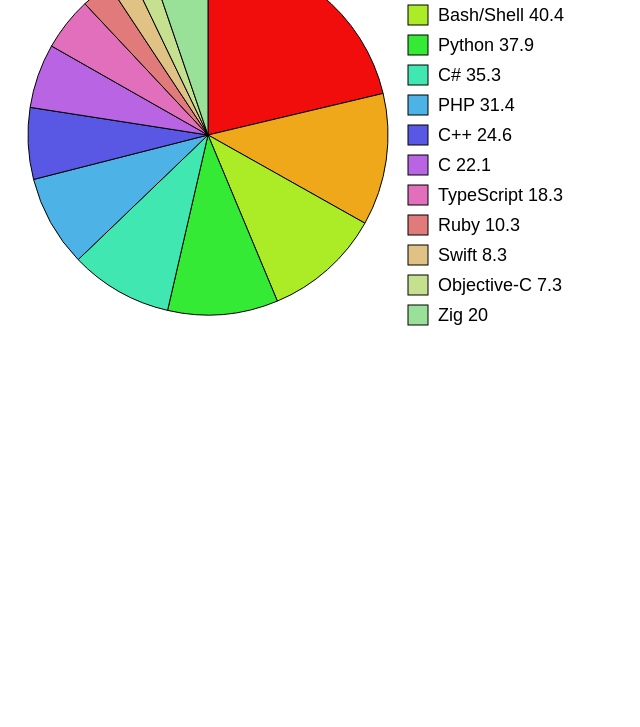
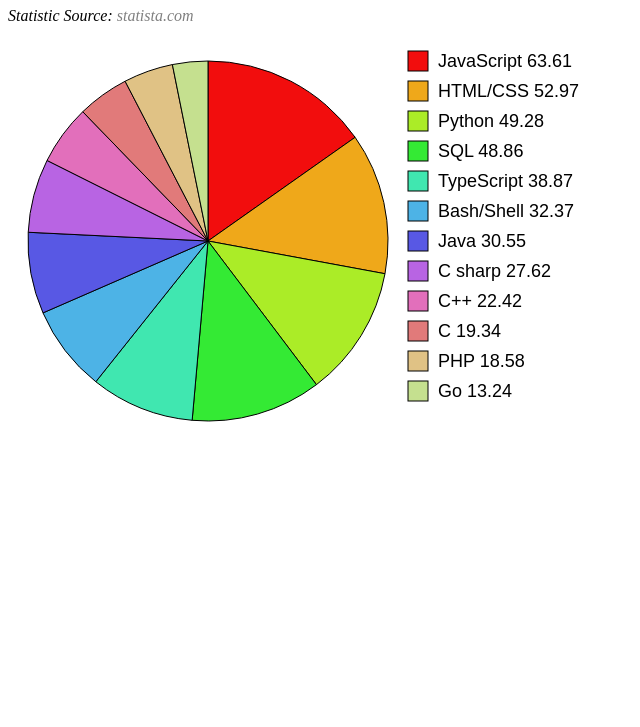
Before and after one commit to RFihobiana/pie-chart, a plain HTML site: page pie.html in a window 1280 px wide. Shown: the part 73-800 px from the top of the page, without its empty margins (0-640 px from the left). Drawn offline with Linux system fonts and the light colour scheme.

Commit message:
Change the view

```diff
--- /dev/null
+++ b/pie.css
@@ -0,0 +1,6 @@
+a {
+    color: gray;
+     text-decoration: none;
+}
+
+.info { font-style: italic}
--- a/pie.html
+++ b/pie.html
@@ -4,10 +4,13 @@
     <meta charset="UTF-8">
     <meta http-equiv="X-UA-Compatible" content="IE=edge">
     <meta name="viewport" content="width=device-width, initial-scale=1.0">
-    <title>Pie Chart</title>
+    <title>Programming Statistic</title>
     <script src="pie.js"></script>
+    <link rel="stylesheet" href="pie.css" type="text/css" media="all" />
 </head>
 <body>
+	<h1>Most Used Programing Language in 2023</h1>
+	<p class="info">Statistic Source: <a href="https://www.statista.com/statistics/793628/worldwide-developer-survey-most-used-languages"/>statista.com</a></p>
     <div id="chart"></div>
     <script>
         document.querySelector('#chart').append(pieChart({
@@ -15,19 +18,18 @@
             cx: 200, cy: 200, r: 180, // Center and radius of the pie
             lx: 400, ly: 10, // Position of the legend
             data: { // The data to chart
-            "JavaScript": 81.5,
-            "Java": 45.4,
-            "Bash/Shell": 40.4,
-            "Python": 37.9,
-            "C#": 35.3,
-            "PHP": 31.4,
-            "C++": 24.6,
-            "C": 22.1,
-            "TypeScript": 18.3,
-            "Ruby": 10.3,
-            "Swift": 8.3,
-            "Objective-C": 7.3,
-            "Zig": 20
+            	"JavaScript": 63.61,
+				"HTML/CSS": 52.97,
+				"Python": 49.28,
+				"SQL": 48.86,
+				"TypeScript": 38.87,
+				"Bash/Shell": 32.37,
+				"Java": 30.55,
+				"C sharp": 27.62,
+				"C++": 22.42,
+				"C": 19.34,
+				"PHP": 18.58,
+				"Go": 13.24
             }
         }))
     </script>
```
